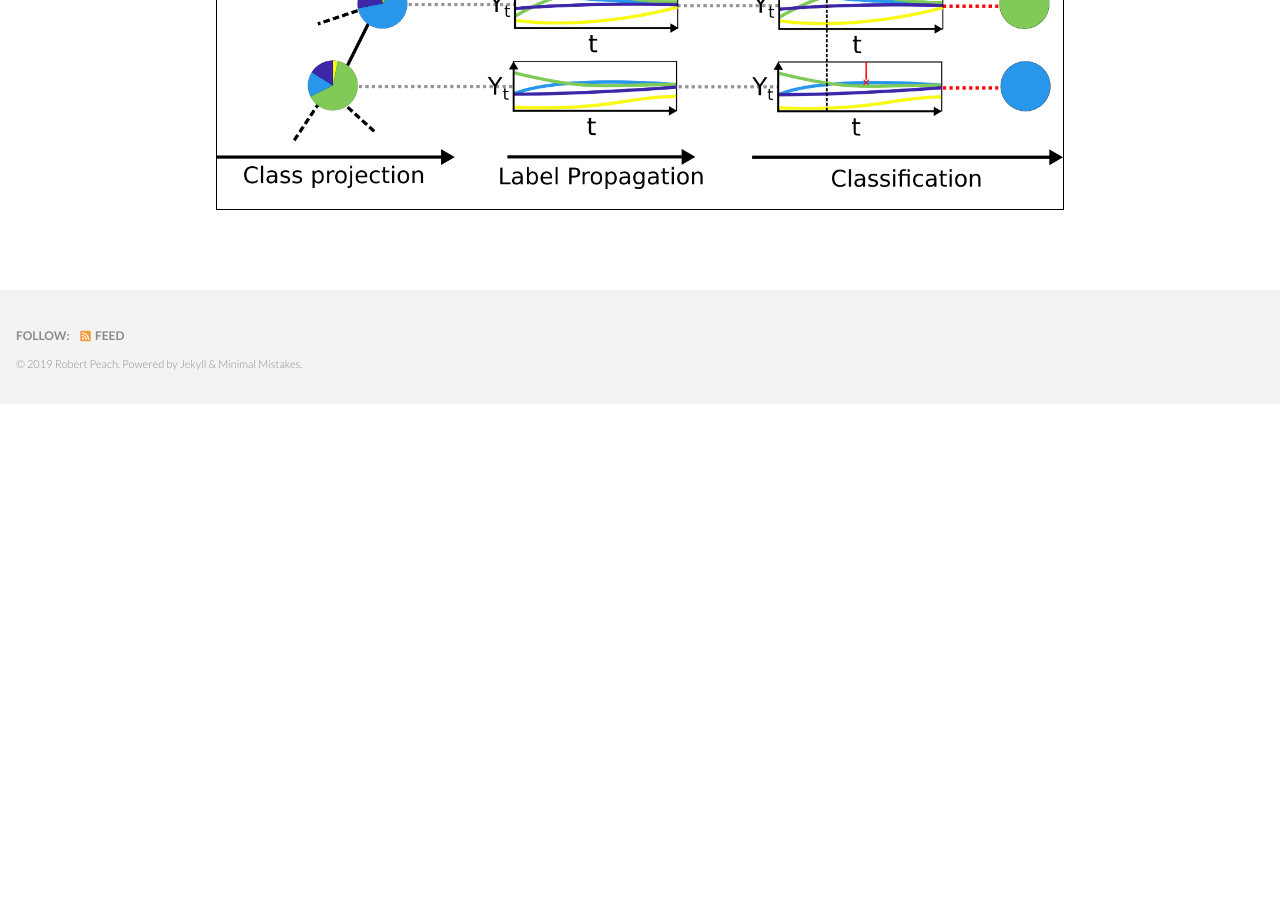
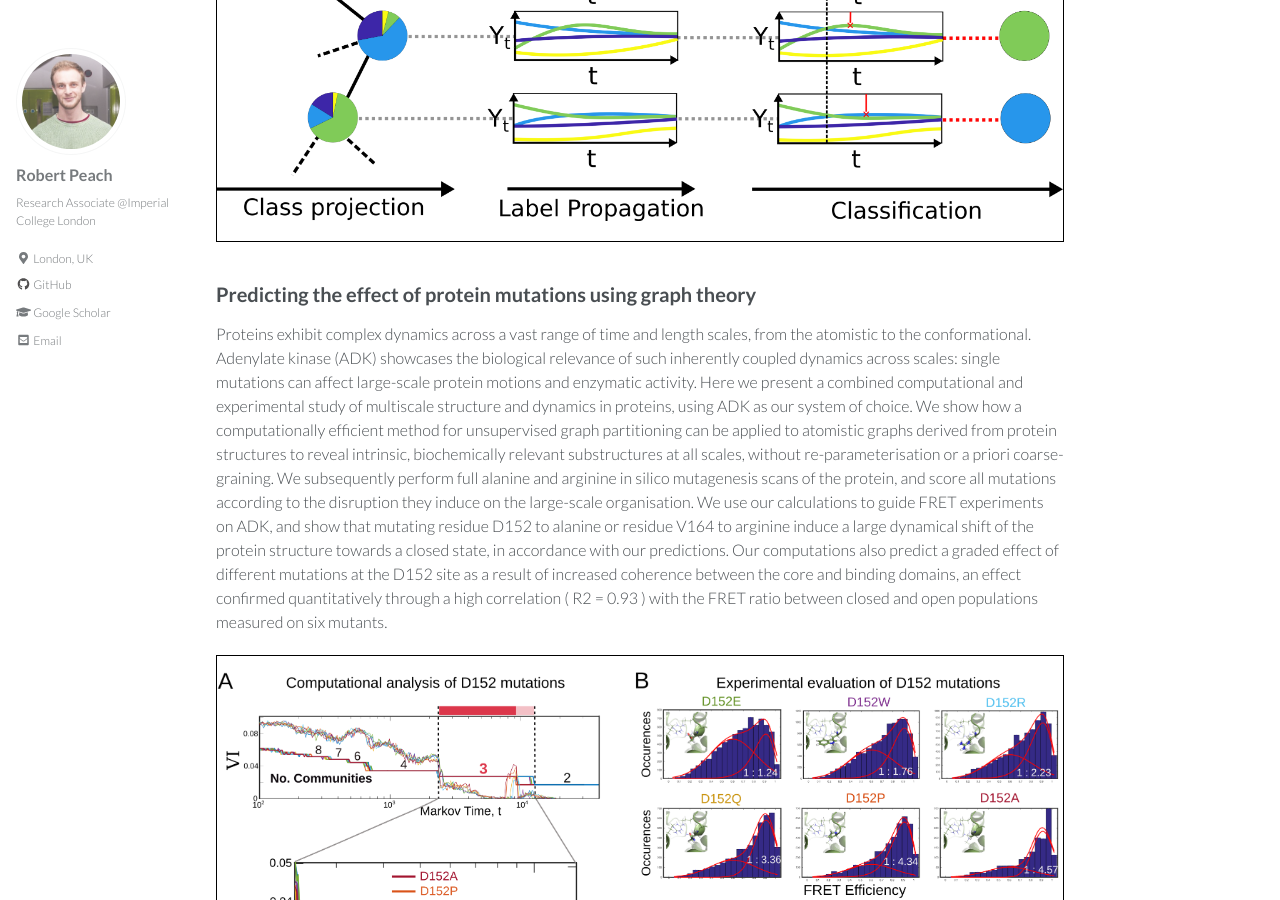
Before and after one commit to peach-lucien/peach-lucien.github.io, a Jekyll site: the page built from code.md, in a window 1280 px wide and 900 px high, scrolled down 2607 px. Built offline with Jekyll 4.4.1, drawn with Linux system fonts in a browser that asks for light colours; cached includes are drawn as plain includes; nearby versions of some CDN libraries; before the commit the page ends 3012 px from its top, so only the background shows below that; some of the changed text lies outside the part shown.

Commit message:
adk image

```diff
--- a/code.md
+++ b/code.md
@@ -25,6 +25,8 @@ Below you find brief descriptions and the links to code related to several proje
 * [Data-driven clustering of time-series](#DDCBEHAVIOURS)
 * [Highly Comparative Graph Analysis](#HCGA)
 * [MarkovTrap: semi-supervised learning on graphs](#MARKOVTRAP)
+* [ Predicting the effect of protein mutations using graph theory](#ADK1)
+
 
 ## Data-driven clustering of student engagement time-series to identify learning behaviours
 {: #DDCBEHAVIOURS}
@@ -69,3 +71,14 @@ The feature information is incorporated into a prior probability distribution of
 <div style="border: 1px solid black; padding: 0px;" markdown="1">
 ![image-center](/images/toy_model_markovtrap.png){: .align-center}
 </div>
+
+
+
+## Predicting the effect of protein mutations using graph theory
+{: #ADK1}
+
+Proteins exhibit complex dynamics across a vast range of time and length scales, from the atomistic to the conformational. Adenylate kinase (ADK) showcases the biological relevance of such inherently coupled dynamics across scales: single mutations can affect large-scale protein motions and enzymatic activity. Here we present a combined computational and experimental study of multiscale structure and dynamics in proteins, using ADK as our system of choice. We show how a computationally efficient method for unsupervised graph partitioning can be applied to atomistic graphs derived from protein structures to reveal intrinsic, biochemically relevant substructures at all scales, without re-parameterisation or a priori coarse-graining. We subsequently perform full alanine and arginine in silico mutagenesis scans of the protein, and score all mutations according to the disruption they induce on the large-scale organisation. We use our calculations to guide FRET experiments on ADK, and show that mutating residue D152 to alanine or residue V164 to arginine induce a large dynamical shift of the protein structure towards a closed state, in accordance with our predictions. Our computations also predict a graded effect of different mutations at the D152 site as a result of increased coherence between the core and binding domains, an effect confirmed quantitatively through a high correlation ( R2 = 0.93 ) with the FRET ratio between closed and open populations measured on six mutants.
+
+<div style="border: 1px solid black; padding: 0px;" markdown="1">
+![image-center](/images/ADK_results.png){: .align-center}
+</div>
```
Also changed, not shown: images/ADK_results.png (added).
